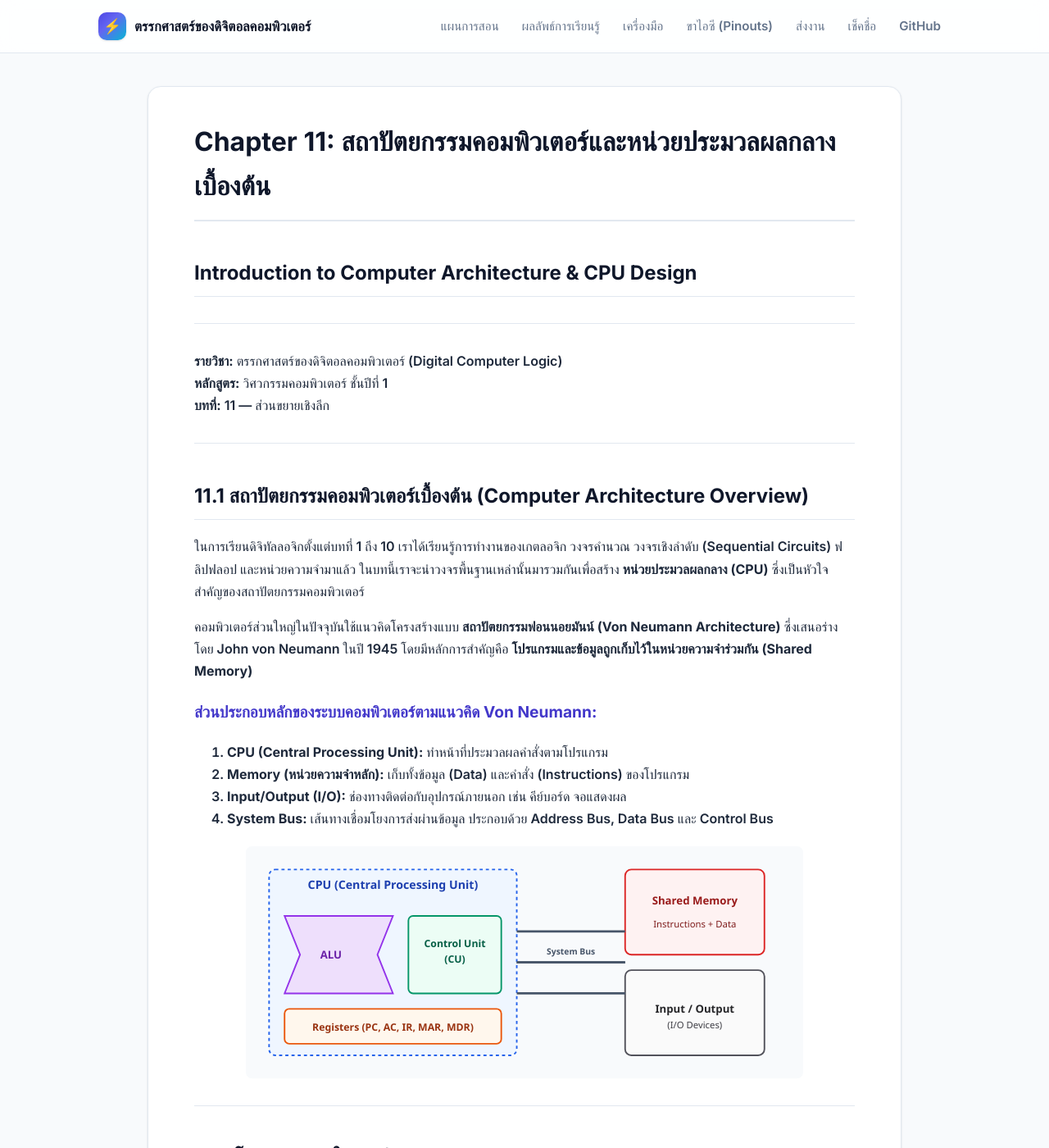
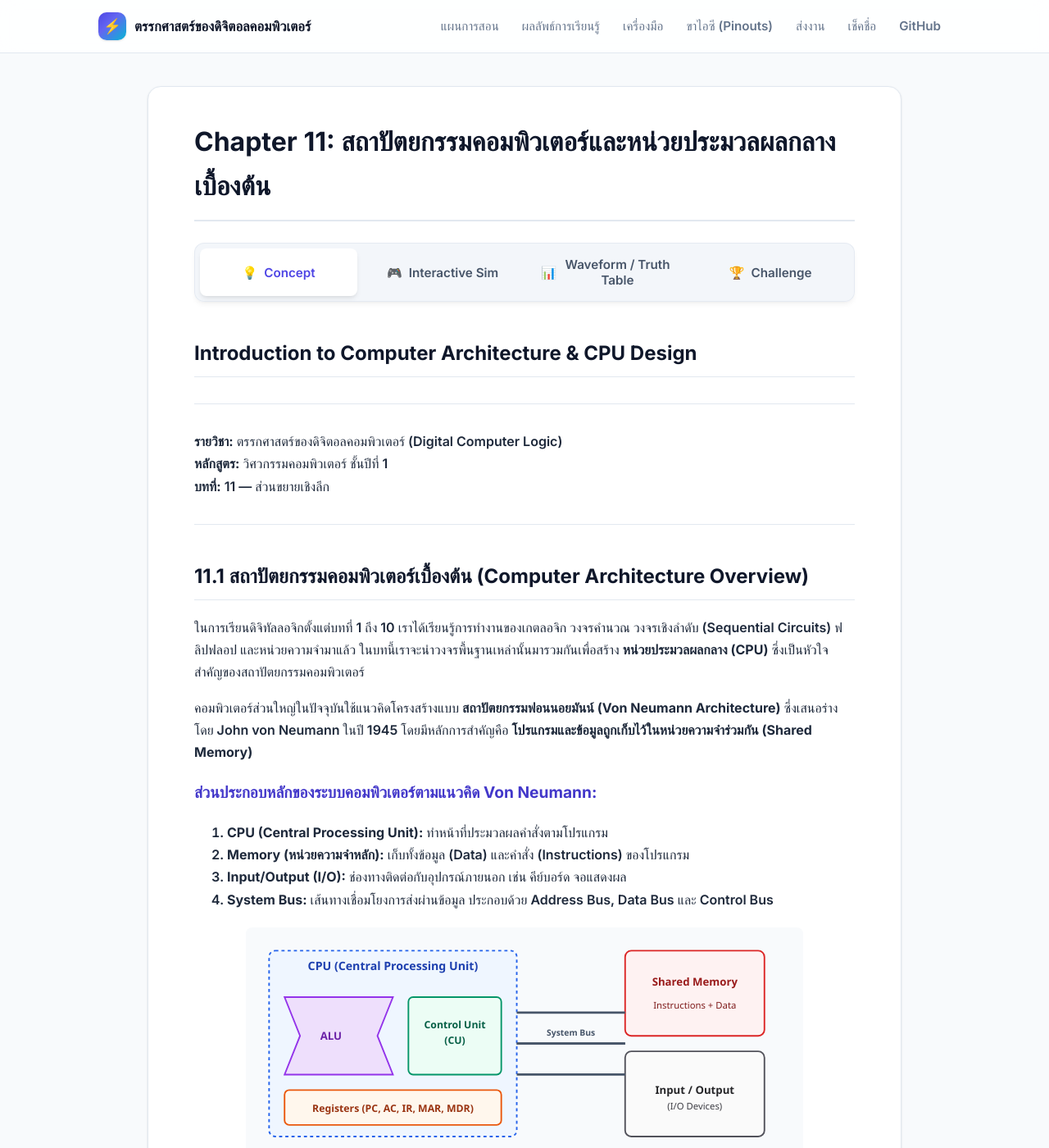
Before and after one commit to alfaXphoori/DigitalComputer, a Jekyll site: the page built from chapters/ch11-computer-architecture/README.md, in a window 1280 px wide and 1400 px high. Shown: the whole window at 82% size. Built offline with Jekyll 4.4.1, drawn with Linux system fonts in a browser that asks for light colours; some web fonts are replaced; our own code applies the rules of GitHub Pages for plain Markdown files; some of the changed text lies outside the part shown.

Commit message:
feat: implement 4-layer tab structure for Chapter 11 with custom styles and dynamic JS controller

````diff
--- a/_layouts/default.html
+++ b/_layouts/default.html
@@ -10,5 +10,60 @@
     <a class="back-link" href="{{ '/' | relative_url }}">← กลับหน้าแรก</a>
   </main>
   {% include footer.html %}
+
+  <!-- Auto-layout script for 4-layer chapter tabs -->
+  <script>
+    document.addEventListener("DOMContentLoaded", function() {
+      const tabContents = document.querySelectorAll(".chapter-tab-content");
+      if (tabContents.length === 0) return;
+
+      const h1 = document.querySelector(".prose h1");
+      if (!h1) return;
+
+      const nav = document.createElement("div");
+      nav.className = "chapter-tabs-nav";
+
+      tabContents.forEach((tab, index) => {
+        const tabName = tab.getAttribute("data-tab-name") || "Tab " + (index + 1);
+        const tabIcon = tab.getAttribute("data-tab-icon") || "";
+        const tabId = tab.getAttribute("id");
+
+        const btn = document.createElement("button");
+        btn.className = "chapter-tab-btn" + (index === 0 ? " active" : "");
+        btn.innerHTML = (tabIcon ? `<span class="tab-icon">${tabIcon}</span> ` : "") + tabName;
+        btn.setAttribute("data-target", tabId);
+
+        btn.addEventListener("click", function() {
+          nav.querySelectorAll(".chapter-tab-btn").forEach(b => b.classList.remove("active"));
+          btn.classList.add("active");
+
+          tabContents.forEach(content => content.classList.remove("active"));
+          document.getElementById(tabId).classList.add("active");
+
+          history.replaceState(null, null, "#" + tabId);
+        });
+
+        nav.appendChild(btn);
+
+        if (index === 0) {
+          tab.classList.add("active");
+        } else {
+          tab.classList.remove("active");
+        }
+      });
+
+      h1.parentNode.insertBefore(nav, h1.nextSibling);
+
+      // Auto-restore active tab from hash
+      const hash = window.location.hash;
+      if (hash) {
+        const targetId = hash.substring(1);
+        const targetBtn = nav.querySelector(`[data-target="${targetId}"]`);
+        if (targetBtn) {
+          targetBtn.click();
+        }
+      }
+    });
+  </script>
 </body>
 </html>
--- a/assets/css/style.css
+++ b/assets/css/style.css
@@ -3167,3 +3167,75 @@
     transform: rotate(26.5deg);
   }
 }
+
+/* ---------- Chapter 4-Layer Tab System ---------- */
+.chapter-tabs-nav {
+  display: flex;
+  gap: 8px;
+  background: #f1f5f9;
+  padding: 6px;
+  border-radius: 12px;
+  margin: 1.5rem 0 2rem 0;
+  position: sticky;
+  top: 70px; /* Just below sticky header */
+  z-index: 50;
+  box-shadow: 0 4px 6px -1px rgb(0 0 0 / 0.05), 0 2px 4px -2px rgb(0 0 0 / 0.05);
+  backdrop-filter: blur(8px);
+  background: rgba(241, 245, 249, 0.85);
+  border: 1px solid rgba(226, 232, 240, 0.8);
+}
+
+.chapter-tab-btn {
+  flex: 1;
+  display: flex;
+  align-items: center;
+  justify-content: center;
+  gap: 8px;
+  padding: 10px 16px;
+  font-size: 0.95rem;
+  font-weight: 600;
+  color: #475569;
+  background: transparent;
+  border: none;
+  border-radius: 8px;
+  cursor: pointer;
+  transition: all 0.25s cubic-bezier(0.4, 0, 0.2, 1);
+  font-family: inherit;
+}
+
+.chapter-tab-btn:hover {
+  background: rgba(226, 232, 240, 0.5);
+  color: #1e293b;
+}
+
+.chapter-tab-btn.active {
+  background: #ffffff;
+  color: var(--indigo);
+  box-shadow: 0 4px 6px -1px rgb(0 0 0 / 0.08), 0 2px 4px -2px rgb(0 0 0 / 0.08);
+}
+
+.chapter-tab-content {
+  display: none;
+  animation: fadeInTab 0.4s cubic-bezier(0.16, 1, 0.3, 1) both;
+}
+
+.chapter-tab-content.active {
+  display: block;
+}
+
+@keyframes fadeInTab {
+  from { opacity: 0; transform: translateY(8px); }
+  to { opacity: 1; transform: translateY(0); }
+}
+
+@media (max-width: 640px) {
+  .chapter-tabs-nav {
+    flex-wrap: wrap;
+    gap: 4px;
+  }
+  .chapter-tab-btn {
+    font-size: 0.85rem;
+    padding: 8px 12px;
+    min-width: calc(50% - 4px);
+  }
+}
--- a/chapters/ch11-computer-architecture/README.md
+++ b/chapters/ch11-computer-architecture/README.md
@@ -9,6 +9,8 @@
 **บทที่:** 11 — ส่วนขยายเชิงลึก
 
 ---
+
+<div class="chapter-tab-content" data-tab-name="Concept" data-tab-icon="💡" id="concept" markdown="1">
 
 ## 11.1 สถาปัตยกรรมคอมพิวเตอร์เบื้องต้น (Computer Architecture Overview)
 
@@ -142,7 +144,9 @@
      * บันทึกข้อมูลจาก AC ลง RAM
      * กระโดดไปยังตำแหน่งอื่น (Jump) โดยการเขียนค่าใหม่ลงใน PC
 
----
+</div>
+
+<div class="chapter-tab-content" data-tab-name="Interactive Sim" data-tab-icon="🎮" id="sim" markdown="1">
 
 ## 11.4 ตัวอย่างสถาปัตยกรรมอย่างง่าย: SAP-1 (Simple-As-Possible CPU)
 
@@ -374,6 +378,10 @@
   </g>
 </svg>
 
+</div>
+
+<div class="chapter-tab-content" data-tab-name="Waveform / Truth Table" data-tab-icon="📊" id="waveform" markdown="1">
+
 ### ชุดคำสั่งของ SAP-1 (Instruction Set):
 
 | คำสั่ง (Mnemonic) | รหัสการทำงาน (Opcode) | คำอธิบายการทำงาน |
@@ -441,7 +449,9 @@
 endmodule
 ```
 
----
+</div>
+
+<div class="chapter-tab-content" data-tab-name="Challenge" data-tab-icon="🏆" id="challenge" markdown="1">
 
 ## แบบฝึกหัดท้ายบท
 
@@ -496,3 +506,5 @@
    ```
 
 </details>
+
+</div>
````
